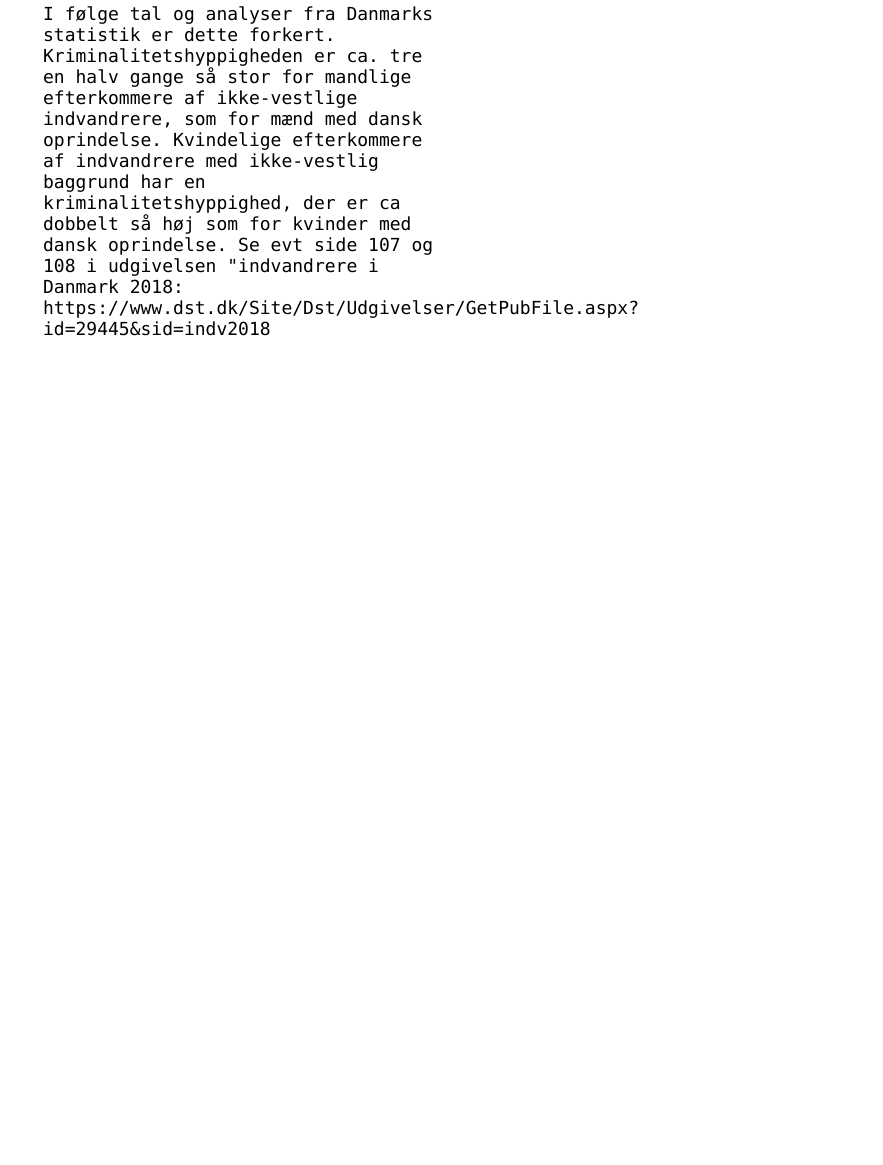
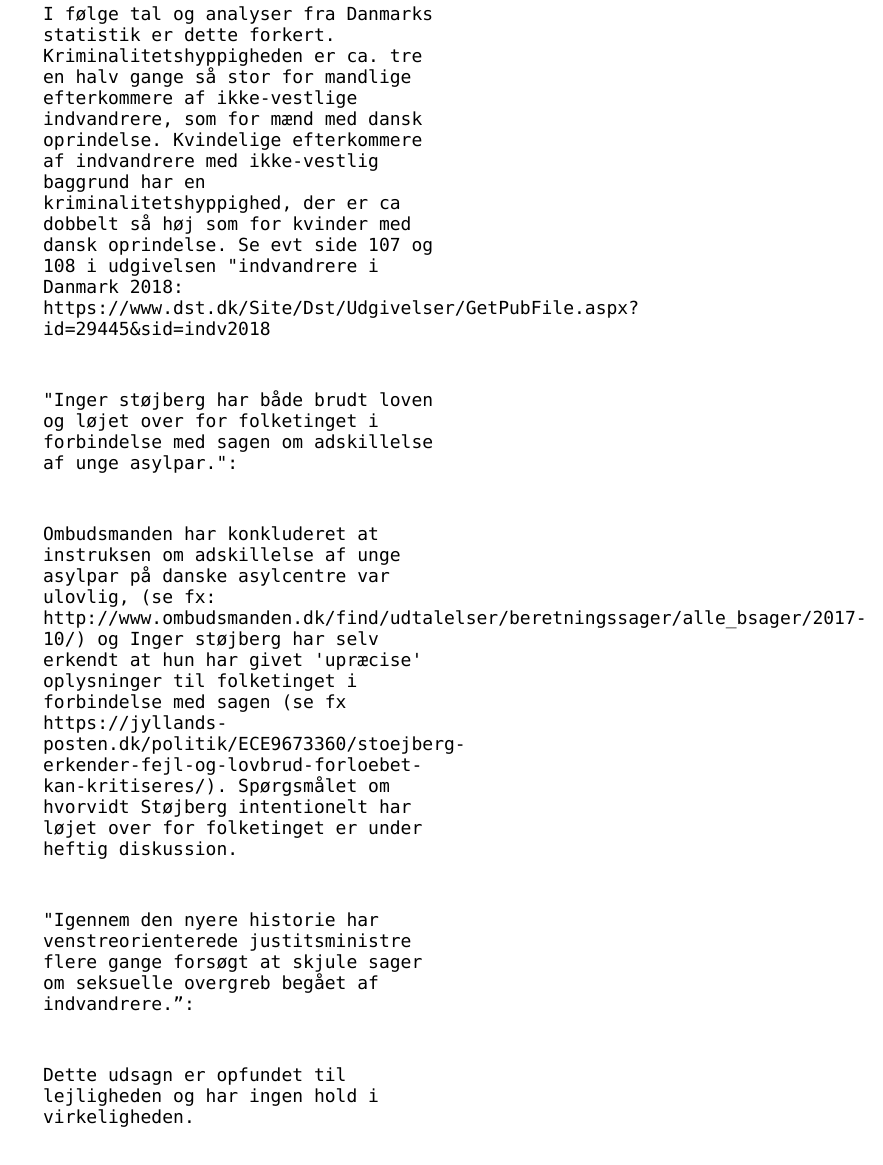
Before and after one commit to survey-answers/Filipkiil.github.io, a plain HTML site: page index.html in a window 1280 px wide. Shown: the part 1757-2922 px from the top of the page, without its empty margins (397-1280 px from the left). Before the commit the page ends 2146 px from the top, so only its background shows below. Drawn offline with Linux system fonts and the light colour scheme.

Commit message:
Update index.html

```diff
--- a/index.html
+++ b/index.html
@@ -50,6 +50,26 @@
 https://www.dst.dk/Site/Dst/Udgivelser/GetPubFile.aspx?id=29445&sid=indv2018
 </p>
 
+      <p style="font-size:18px"> "Inger støjberg har både brudt loven og løjet over for folketinget i forbindelse med sagen om adskillelse af unge asylpar.":
+ </p>
+
+
+    <p style="font-size:18px"> Ombudsmanden har konkluderet at instruksen om adskillelse af unge asylpar på danske asylcentre var ulovlig, (se fx: http://www.ombudsmanden.dk/find/udtalelser/beretningssager/alle_bsager/2017-10/) og Inger støjberg har selv erkendt at hun har givet 'upræcise' oplysninger til folketinget i forbindelse med sagen (se fx https://jyllands-posten.dk/politik/ECE9673360/stoejberg-erkender-fejl-og-lovbrud-forloebet-kan-kritiseres/).
+     Spørgsmålet om hvorvidt Støjberg intentionelt har løjet over for folketinget er under heftig diskussion.
+</p>
+
+
+    <p style="font-size:18px">  "Igennem den nyere historie har venstreorienterede justitsministre flere gange forsøgt at skjule sager om seksuelle overgreb begået af indvandrere.”:
+ </p>
+
+
+    <p style="font-size:18px"> Dette udsagn er opfundet til lejligheden og har ingen hold i virkeligheden.
+</p>
+
+
+
+
+
 
 
 
```
